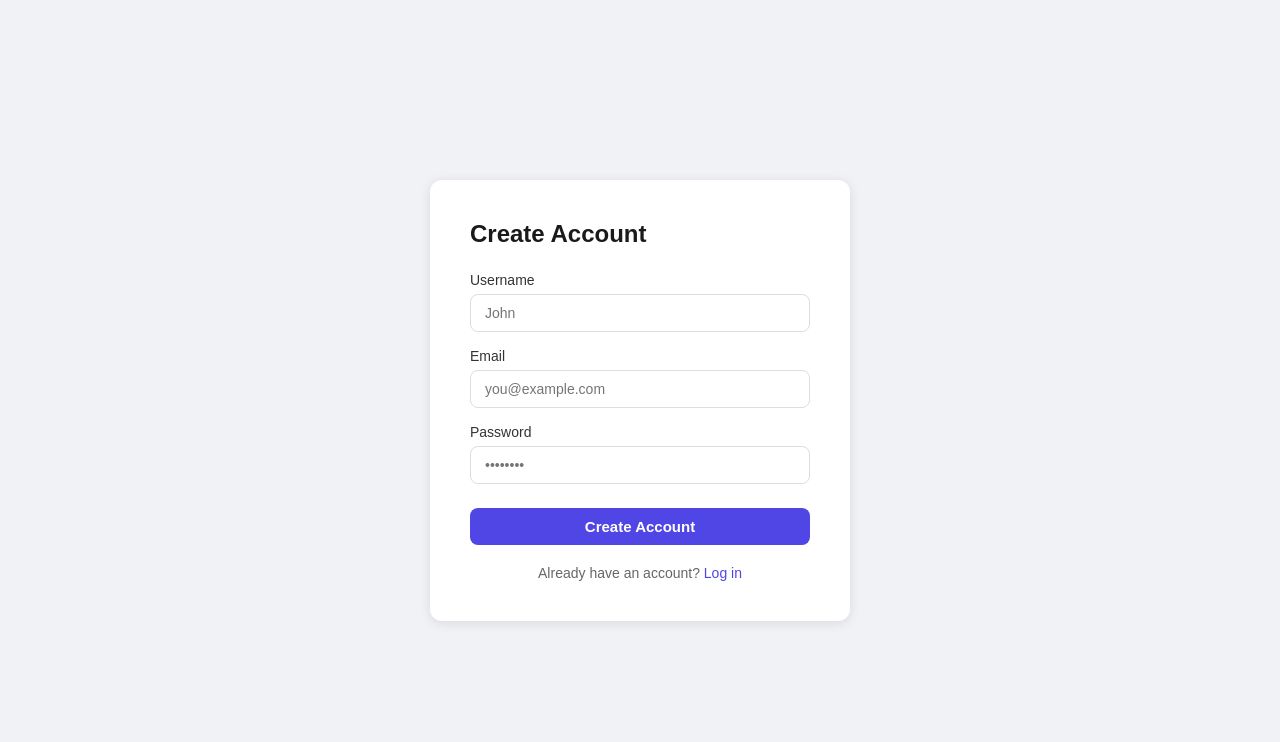
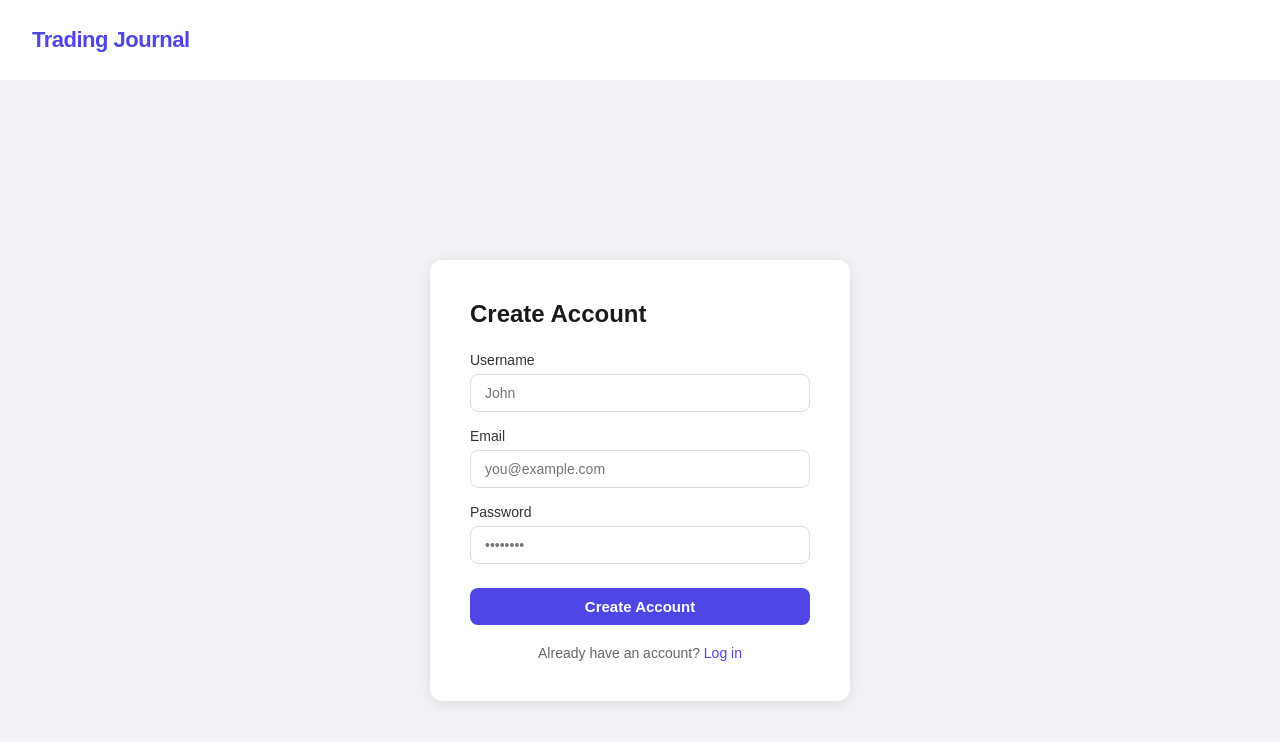
Before and after one commit to Jahazel/trading-journal, a React (Vite) app in the folder frontend/: page /signup in a window 1280 px wide. Shown: the top 742 px of the page. Built offline with nearby package versions, Linux system fonts and the light colour scheme.

Commit message:
Add conditional navbar rendering based on auth state

```diff
--- a/frontend/src/App.jsx
+++ b/frontend/src/App.jsx
@@ -6,11 +6,13 @@ import Dashboard from "./pages/Dashboard";
 import ProtectedRoute from "./components/ProtectedRoute";
 import { AuthProvider } from "./contexts/AuthContext";
 import RootRedirect from "./components/RootRedirect";
+import Navbar from "./components/Navbar";
 
 function App() {
   return (
     <>
       <AuthProvider>
+        <Navbar />
         <Routes>
           <Route path="/" element={<RootRedirect />} />
           <Route path="/login" element={<LoginPage />} />
--- a/frontend/src/components/Navbar.jsx
+++ b/frontend/src/components/Navbar.jsx
@@ -11,6 +11,8 @@ const Navbar = () => {
   };
 
   return (
+    <>
+      {user ? (
         <nav className="nav-bar">
           <div className="nav-left">
             <span className="nav-logo">Trading Journal</span>
@@ -22,6 +24,14 @@ const Navbar = () => {
             </button>
           </div>
         </nav>
+      ) : (
+        <nav className="nav-bar">
+          <div className="nav-left">
+            <span className="nav-logo">Trading Journal</span>
+          </div>
+        </nav>
+      )}
+    </>
   );
 };
 
--- a/frontend/src/pages/Dashboard.jsx
+++ b/frontend/src/pages/Dashboard.jsx
@@ -1,12 +1,7 @@
 import Navbar from "../components/Navbar";
 
 const Dashboard = () => {
-  return (
-    <>
-      <Navbar />
-      <h1>Dashboard Content</h1>
-    </>
-  );
+  return <></>;
 };
 
 export default Dashboard;
```
Lines whose indentation alone changed are shown as unchanged.
